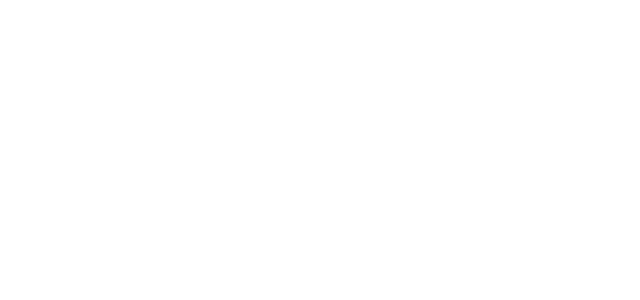
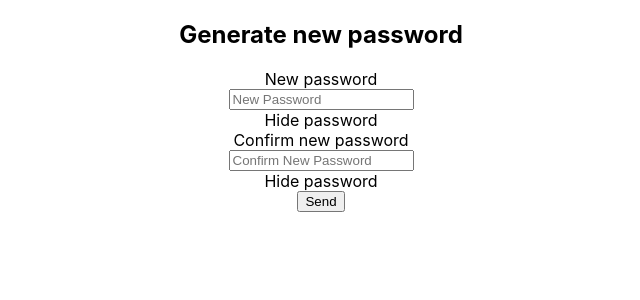
Before and after one commit to Ivzilol/Chat-are-you, a React (Create React App) app in the folder src/chat-client/: page /forgotten-password/1 in a window 1280 px wide. Before the commit this address had no page. Shown: the top 300 px of the page, without its empty margins (319-959 px from the left). Built offline with nearby package versions, Linux system fonts and the light colour scheme.

Commit message:
Forgotten Password

```diff
--- a/src/chat-client/src/App.js
+++ b/src/chat-client/src/App.js
@@ -3,7 +3,8 @@
 import Register from "./Components/Register/Register";
 import ConfirmRegister from "./Components/Register/ConfirmRegister";
 import Login from "./Components/Login/Login";
-import ForgottenPasswordEmail from "./Components/BaseURL/ForgottenPasswordEmail";
+import ForgottenPasswordEmail from "./Components/Login/ForgottenPasswordEmail";
+import ForgottenPasswordNewPassword from "./Components/Login/ForgottenPasswordNewPassword";
 
 function App() {
     return (
@@ -12,6 +13,7 @@
             <Route path="/register/verify/:verificationCode" element={<ConfirmRegister/>}/>
             <Route path="/login" element={<Login/>}></Route>
             <Route path="/forgotten-password" element={<ForgottenPasswordEmail/>}/>
+            <Route path="/forgotten-password/:verificationCode" element={<ForgottenPasswordNewPassword/>}/>
         </Routes>
     );
 }
--- a/src/chat-client/src/Components/BaseURL/ForgottenPasswordEmail.js
+++ b/src/chat-client/src/Components/Login/ForgottenPasswordEmail.js
@@ -1,6 +1,6 @@
 import {useState} from "react";
 import ajax from "../../Service/FetchService";
-import baseURL from "./BaseURL";
+import baseURL from "../BaseURL/BaseURL";
 
 const ForgottenPasswordEmail = () => {
     const [email, setEmail] = useState("");
--- /dev/null
+++ b/src/chat-client/src/Components/Login/ForgottenPasswordNewPassword.js
@@ -0,0 +1,111 @@
+import {useNavigate, useParams} from "react-router-dom";
+import {useState} from "react";
+import ajax from "../../Service/FetchService";
+import baseURL from "../BaseURL/BaseURL";
+
+const ForgottenPasswordNewPassword = () => {
+
+    const {verificationCode} = useParams();
+    const [password, setPassword] = useState("");
+    const [confirmPassword, setConfirmPassword] = useState("");
+    const [showPassword, setShowPassword] = useState(false);
+    const [dialogVisible, setDialogVisible] = useState(false);
+    const [dialogErrorWrongFilling, setDialogErrorWrongFilling] = useState(false);
+    const [errorResponse, setErrorResponse] = useState("");
+    const [errorWrongFilling, setErrorWrongFilling] = useState("");
+    const navigate = useNavigate();
+
+    function setNewPassword() {
+        const requestBody = {
+            verificationCode: verificationCode,
+            password: password,
+            confirmPassword: confirmPassword
+        }
+        if (password.trim() === '' || confirmPassword.trim() === '') {
+            setErrorWrongFilling("Please fill in both fields")
+            setDialogErrorWrongFilling(true);
+            return;
+        }
+        ajax(`${baseURL}api/users/register/forgotten-password/new-password`, "PATCH",
+            null, requestBody)
+            .then(response => {
+                if (response === undefined) {
+                    alert("Successful change your password");
+                    navigate("/login")
+                } else {
+                    handleSubmit()
+                    setErrorResponse(response.custom)
+                    setDialogVisible(true)
+                }
+            })
+    }
+
+    const handleSubmit = () => {
+        setPassword("");
+        setConfirmPassword("");
+    }
+
+    const togglePasswordVisibility = () => {
+        setShowPassword(!showPassword);
+    };
+
+    return (
+        <main className="forgotten-password-send">
+            <section className="user-forgotten-password-container">
+                <h1>Generate new password</h1>
+                <label
+                    htmlFor="password"
+                >
+                    New password
+                </label>
+                <input
+                    type={showPassword ? "text" : "password"}
+                    id="password"
+                    name="password"
+                    placeholder="New Password"
+                    value={password}
+                    onChange={(e) => setPassword(e.target.value)}
+                />
+                <a className="forgotten-password-send-show-password"
+                   onClick={togglePasswordVisibility}>
+                    {showPassword ? 'Show password' : 'Hide password'}
+                </a>
+                <label
+                    htmlFor="password"
+                >
+                    Confirm new password
+                </label>
+                <input
+                    type={showPassword ? "text" : "password"}
+                    id="confirmPassword"
+                    name="confirmPassword"
+                    placeholder="Confirm New Password"
+                    value={confirmPassword}
+                    onChange={(e) => setConfirmPassword(e.target.value)}
+                />
+                <a className="forgotten-password-send-show-password"
+                   onClick={togglePasswordVisibility}>
+                    {showPassword ? 'Show password' : 'Hide password'}
+                </a>
+                {dialogErrorWrongFilling &&
+                    <h5 className="forgotten-password-invalid">{errorWrongFilling}
+                    </h5>
+                }
+                {dialogVisible &&
+                    <h5 className="forgotten-password-invalid">{errorResponse}
+                    </h5>
+                }
+                <button
+                    id="submit"
+                    type="button"
+                    onClick={() => setNewPassword()}
+                >
+                    Send
+                </button>
+            </section>
+        </main>
+    )
+
+}
+
+export default ForgottenPasswordNewPassword;
```
